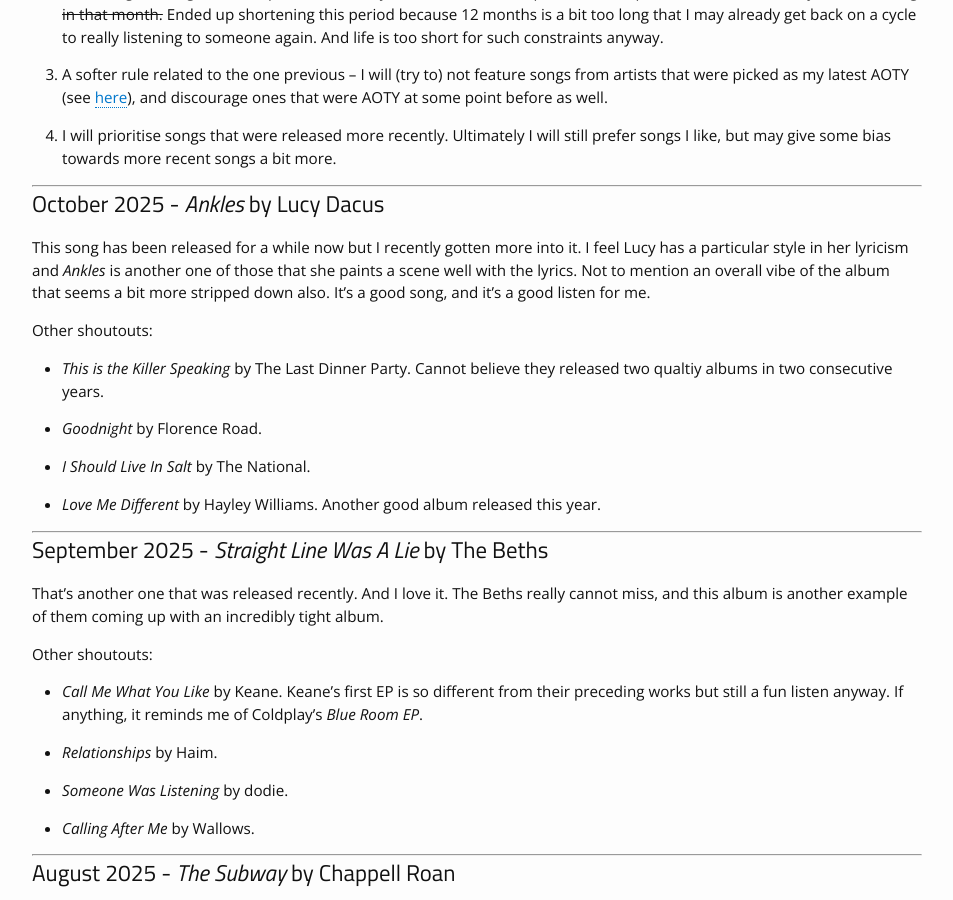
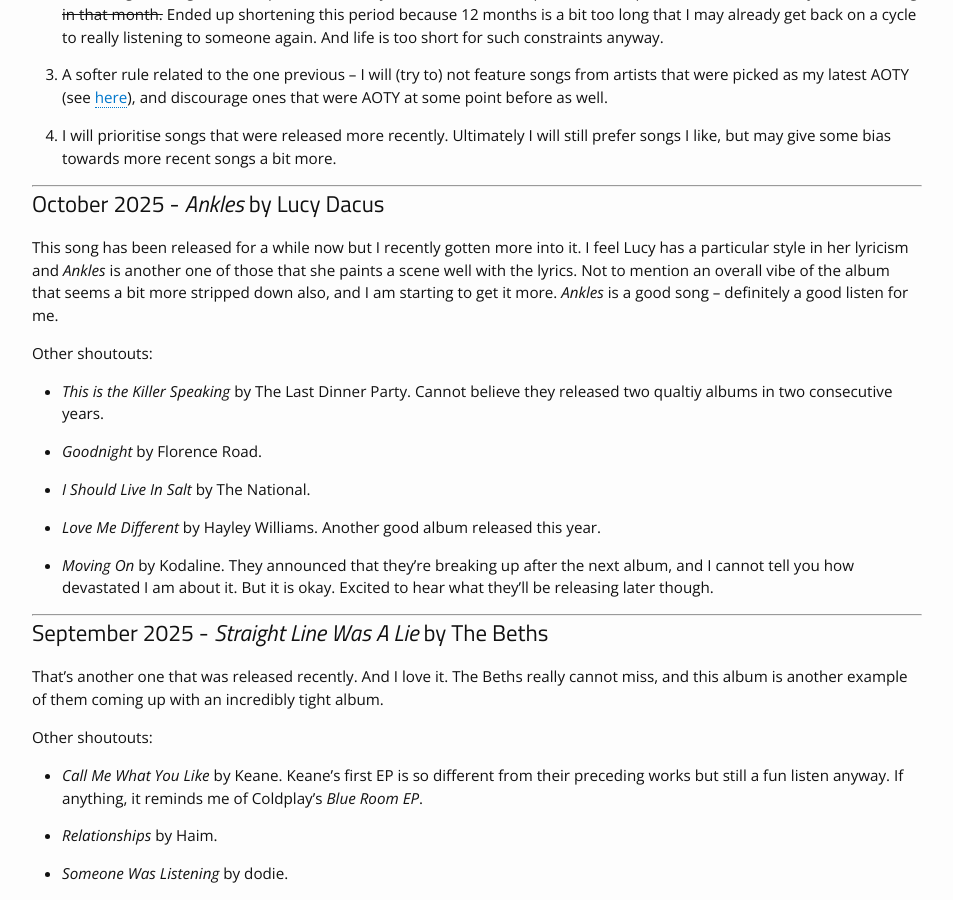
Before and after one commit to apivich-h/apivich-h.github.io, a Jekyll site: the page built from _posts/music/2000-01-01-monthly-music-recs.md, in a window 1280 px wide and 900 px high, scrolled down 403 px. Shown: the whole window, without its empty margins (163-1116 px from the left). Built offline with Jekyll 4.4.1, drawn with Linux system fonts in a browser that asks for light colours; some of the changed text lies outside the part shown.

Commit message:
update files

```diff
--- a/_posts/music/2000-01-01-monthly-music-recs.md
+++ b/_posts/music/2000-01-01-monthly-music-recs.md
@@ -19,7 +19,7 @@
 
 ## October 2025 - _Ankles_ by Lucy Dacus
 
-This song has been released for a while now but I recently gotten more into it. I feel Lucy has a particular style in her lyricism and _Ankles_ is another one of those that she paints a scene well with the lyrics. Not to mention an overall vibe of the album that seems a bit more stripped down also. It's a good song, and it's a good listen for me.
+This song has been released for a while now but I recently gotten more into it. I feel Lucy has a particular style in her lyricism and _Ankles_ is another one of those that she paints a scene well with the lyrics. Not to mention an overall vibe of the album that seems a bit more stripped down also, and I am starting to get it more. _Ankles_ is a good song -- definitely a good listen for me.
 
 Other shoutouts:
 
@@ -30,6 +30,8 @@
 - _I Should Live In Salt_ by The National.
 
 - _Love Me Different_ by Hayley Williams. Another good album released this year.
+
+- _Moving On_ by Kodaline. They announced that they're breaking up after the next album, and I cannot tell you how devastated I am about it. But it is okay. Excited to hear what they'll be releasing later though.
 
 ---
 
@@ -125,7 +127,7 @@
 
 Other shoutouts:
 
-- _Ankles_ by Lucy Dacus. Her album is, in complete honesty, a bit flat compared to some of her previous works, but still a good work nonetheless. _Ankles_ was the lead single, and seems like an easy pick, but it really is my favourite track from the album.
+- ~~_Ankles_ by Lucy Dacus~~. Her album is, in complete honesty, a bit flat compared to some of her previous works, but still a good work nonetheless. _Ankles_ was the lead single, and seems like an easy pick, but it really is my favourite track from the album.
 
 ---
 
```
